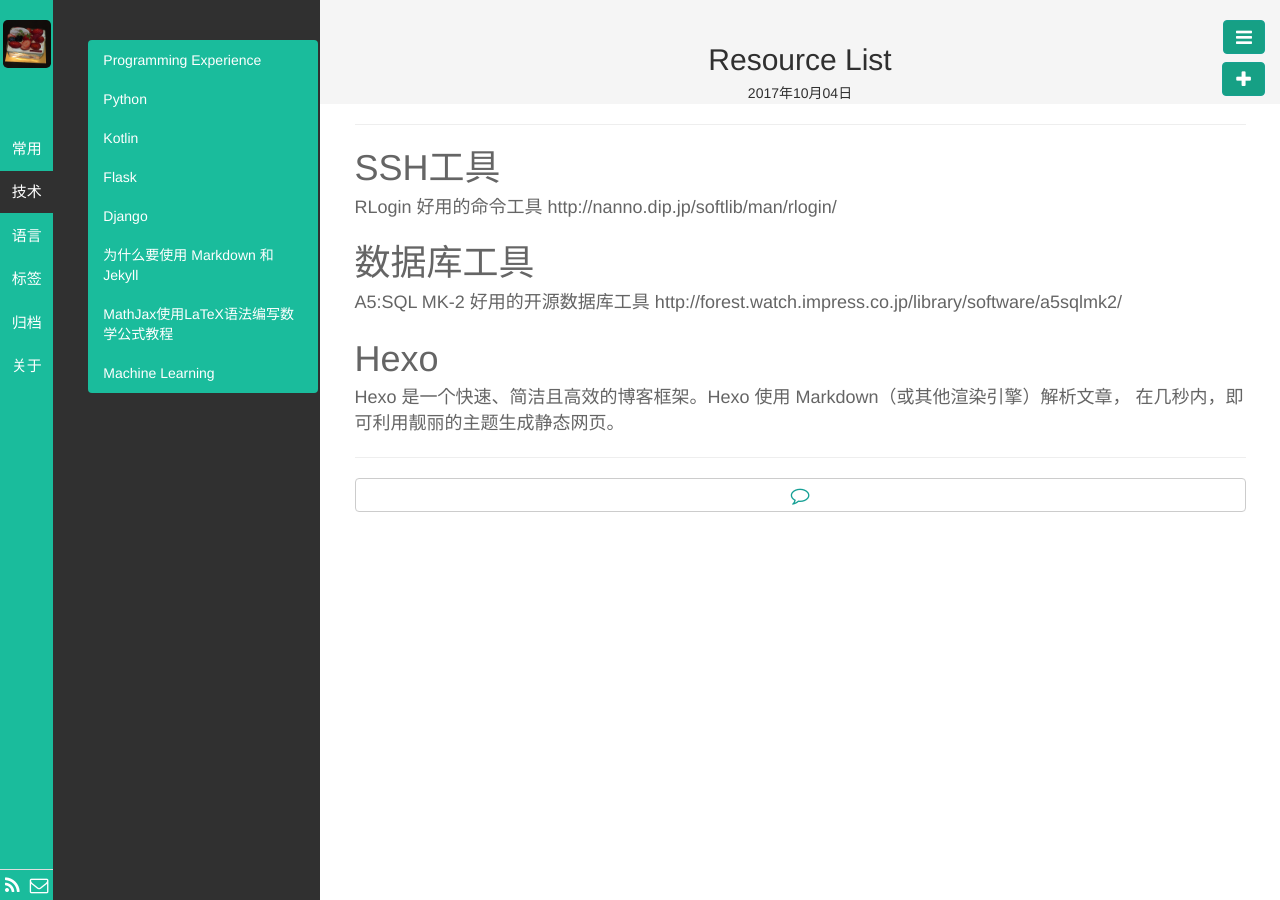
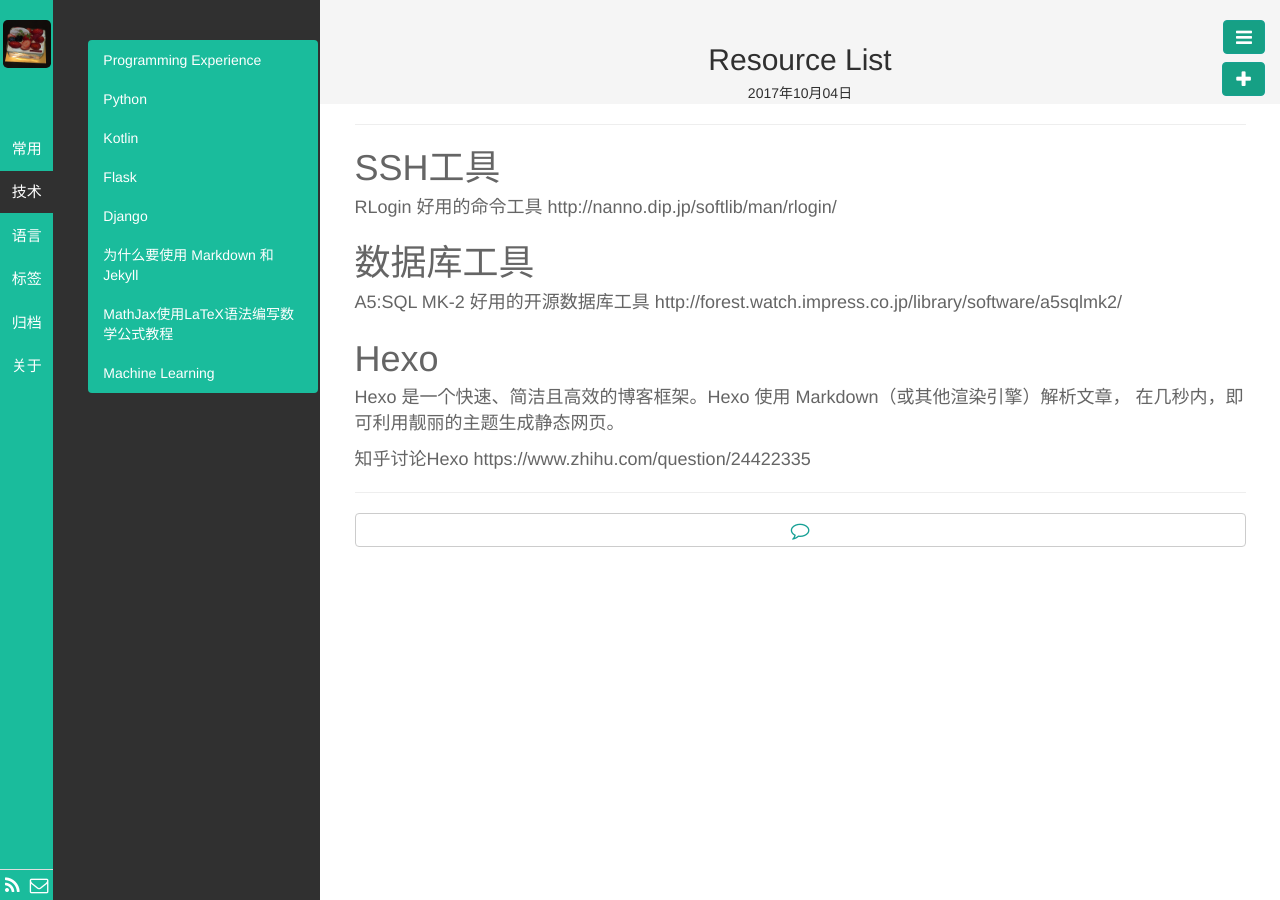
Before and after one commit to kyoyo/kyoyo.github.io, a Jekyll site: the page built from _posts/常用/2017-10-04-ResourceList.md, in a window 1280 px wide. Built offline with Jekyll 4.4.1, drawn with Linux system fonts in a browser that asks for light colours; Markdown is read by kramdown in place of the engine named in the settings.

Commit message:
Update 2017-10-04-ResourceList.md

```diff
--- a/_posts/常用/2017-10-04-ResourceList.md
+++ b/_posts/常用/2017-10-04-ResourceList.md
@@ -19,3 +19,6 @@ http://forest.watch.impress.co.jp/library/software/a5sqlmk2/
 # Hexo
 Hexo 是一个快速、简洁且高效的博客框架。Hexo 使用 Markdown（或其他渲染引擎）解析文章，
 在几秒内，即可利用靓丽的主题生成静态网页。
+
+知乎讨论Hexo
+https://www.zhihu.com/question/24422335
```
